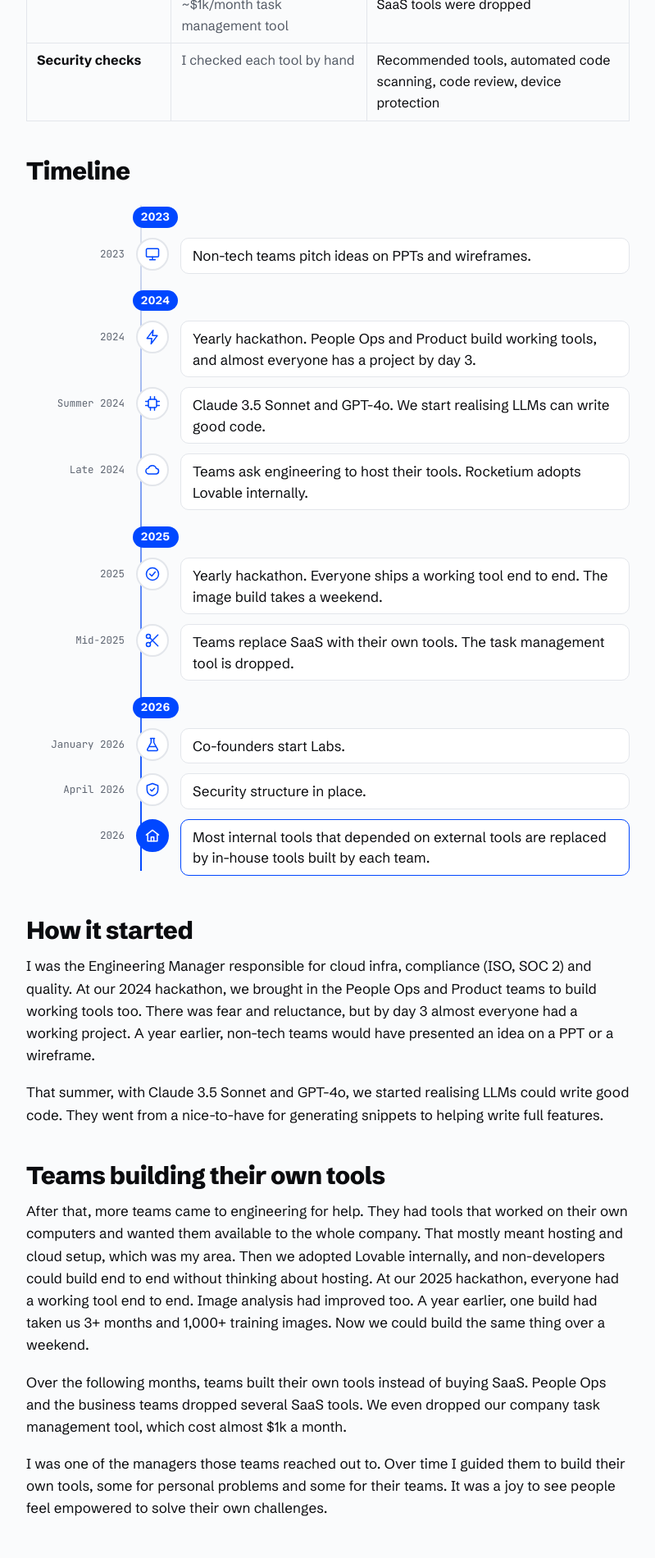
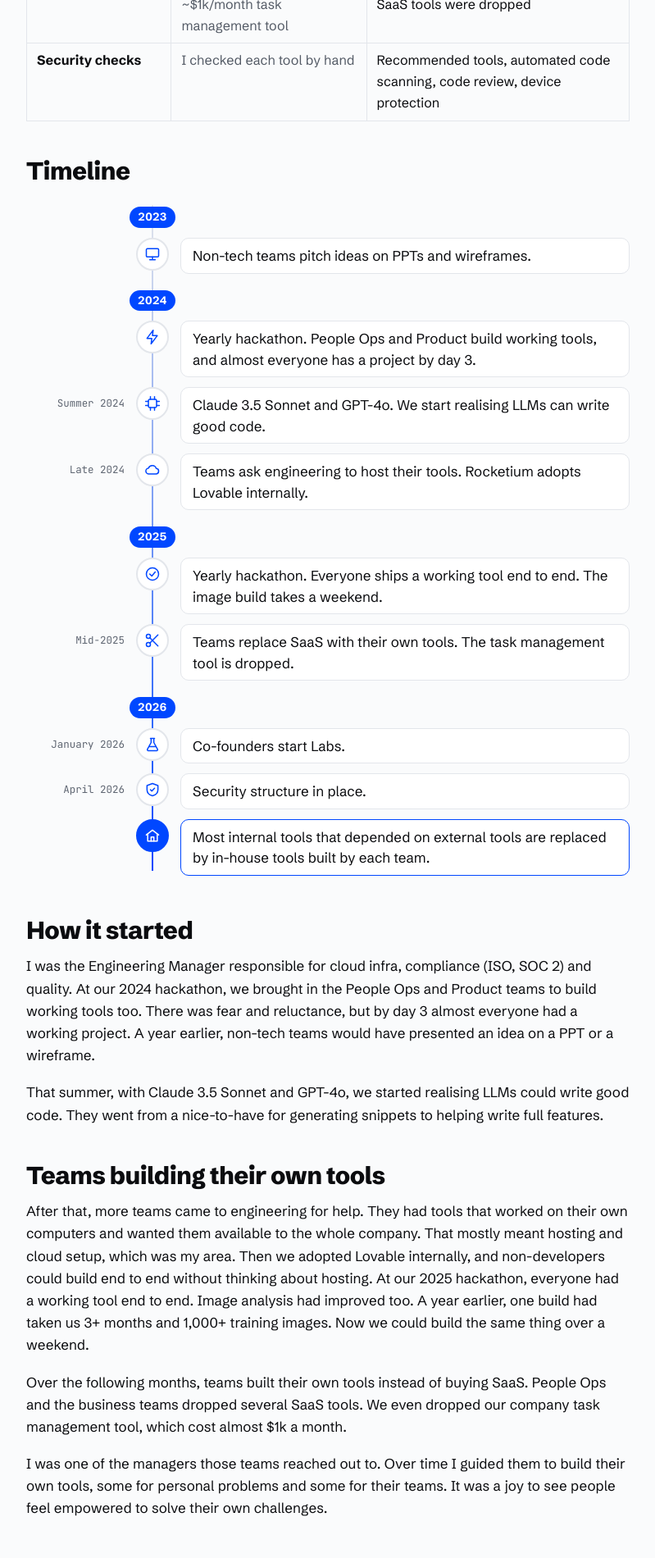
Before and after one commit to and/and.github.io, a Jekyll site: the page built from ather.md, in a window 1280 px wide. Shown: the part 854-2754 px from the top of the page at 82% size, without its empty margins (240-1039 px from the left). Built offline with Jekyll 4.4.1, drawn with Linux system fonts in a browser that asks for light colours; some of the changed text lies outside the part shown.

Commit message:
Ather note: align timeline rail, drop repeated year labels, add sign-off
Co-Authored-By: Claude Opus 5.5 <noreply@anthropic.com>

```diff
--- a/ather.md
+++ b/ather.md
@@ -23,11 +23,11 @@ sitemap: false
 }
 .ath-tl{margin:8px 0 28px}
 .post-content .ath-tl ol{list-style:none;margin:0;padding:0;position:relative}
-.ath-tl ol::before{content:"";position:absolute;top:12px;bottom:12px;left:calc(var(--ath-w) + 19px);width:2px;background:linear-gradient(var(--rule),var(--accent))}
+.ath-tl ol::before{content:"";position:absolute;top:12px;bottom:12px;left:calc(var(--ath-w) + 33px);width:2px;background:linear-gradient(var(--rule),var(--accent))}
 .ath-tl{--ath-w:7.5rem}
 .post-content .ath-tl li{margin:0;position:relative}
 .ath-year{display:grid;grid-template-columns:var(--ath-w) 40px 1fr;column-gap:14px;padding:14px 0 6px}
-.ath-year span{grid-column:2 / 4;justify-self:start;font-weight:700;font-size:.85rem;letter-spacing:.04em;color:var(--surface);background:var(--accent);border-radius:999px;padding:2px 10px;position:relative;left:-4px}
+.ath-year span{grid-column:2;justify-self:center;font-weight:700;font-size:.85rem;letter-spacing:.04em;color:var(--surface);background:var(--accent);border-radius:999px;padding:2px 10px}
 .ath-ev{display:grid;grid-template-columns:var(--ath-w) 40px 1fr;column-gap:14px;align-items:start;padding:6px 0}
 .ath-when{font-family:var(--mono);font-size:.78rem;color:var(--faint);text-align:right;padding-top:10px}
 .ath-dot{width:40px;height:40px;border-radius:50%;background:var(--surface);border:2px solid var(--rule);display:grid;place-items:center;color:var(--accent);position:relative;z-index:1}
@@ -38,7 +38,7 @@ sitemap: false
 @media (max-width:600px){
   .ath-tl ol::before{left:19px}
   .ath-year,.ath-ev{grid-template-columns:40px 1fr;column-gap:12px}
-  .ath-year span{grid-column:1 / 3;left:0}
+  .ath-year span{grid-column:1 / 3;justify-self:start}
   .ath-when{grid-column:2;grid-row:1;text-align:left;padding:0 0 4px}
   .ath-dot{grid-column:1;grid-row:1 / 3}
   .ath-ev p{grid-column:2}
@@ -68,18 +68,18 @@ I came across the AI Enablement Lead role at Ather on LinkedIn. For the past two
 <figure class="ath-tl" aria-label="Timeline of AI adoption at Rocketium, 2023 to 2026">
 <ol>
 <li class="ath-year" aria-hidden="true"><span>2023</span></li>
-<li class="ath-ev"><span class="ath-when">2023</span><span class="ath-dot"><svg viewBox="0 0 24 24" aria-hidden="true"><rect x="3" y="4" width="18" height="12" rx="1.5"/><path d="M12 16v4M8 20h8"/></svg></span><p>Non-tech teams pitch ideas on PPTs and wireframes.</p></li>
+<li class="ath-ev"><span class="ath-when"></span><span class="ath-dot"><svg viewBox="0 0 24 24" aria-hidden="true"><rect x="3" y="4" width="18" height="12" rx="1.5"/><path d="M12 16v4M8 20h8"/></svg></span><p>Non-tech teams pitch ideas on PPTs and wireframes.</p></li>
 <li class="ath-year" aria-hidden="true"><span>2024</span></li>
-<li class="ath-ev"><span class="ath-when">2024</span><span class="ath-dot"><svg viewBox="0 0 24 24" aria-hidden="true"><path d="M13 2 4 14h7l-1 8 9-12h-7z"/></svg></span><p>Yearly hackathon. People Ops and Product build working tools, and almost everyone has a project by day 3.</p></li>
+<li class="ath-ev"><span class="ath-when"></span><span class="ath-dot"><svg viewBox="0 0 24 24" aria-hidden="true"><path d="M13 2 4 14h7l-1 8 9-12h-7z"/></svg></span><p>Yearly hackathon. People Ops and Product build working tools, and almost everyone has a project by day 3.</p></li>
 <li class="ath-ev"><span class="ath-when">Summer 2024</span><span class="ath-dot"><svg viewBox="0 0 24 24" aria-hidden="true"><rect x="6" y="6" width="12" height="12" rx="2"/><path d="M9 2v4M15 2v4M9 18v4M15 18v4M2 9h4M2 15h4M18 9h4M18 15h4"/></svg></span><p>Claude 3.5 Sonnet and GPT-4o. We start realising LLMs can write good code.</p></li>
 <li class="ath-ev"><span class="ath-when">Late 2024</span><span class="ath-dot"><svg viewBox="0 0 24 24" aria-hidden="true"><path d="M7 18h10a4 4 0 0 0 .5-7.97A6 6 0 0 0 6.1 9.5 4.25 4.25 0 0 0 7 18z"/></svg></span><p>Teams ask engineering to host their tools. Rocketium adopts Lovable internally.</p></li>
 <li class="ath-year" aria-hidden="true"><span>2025</span></li>
-<li class="ath-ev"><span class="ath-when">2025</span><span class="ath-dot"><svg viewBox="0 0 24 24" aria-hidden="true"><circle cx="12" cy="12" r="9"/><path d="m8 12 3 3 5-6"/></svg></span><p>Yearly hackathon. Everyone ships a working tool end to end. The image build takes a weekend.</p></li>
+<li class="ath-ev"><span class="ath-when"></span><span class="ath-dot"><svg viewBox="0 0 24 24" aria-hidden="true"><circle cx="12" cy="12" r="9"/><path d="m8 12 3 3 5-6"/></svg></span><p>Yearly hackathon. Everyone ships a working tool end to end. The image build takes a weekend.</p></li>
 <li class="ath-ev"><span class="ath-when">Mid-2025</span><span class="ath-dot"><svg viewBox="0 0 24 24" aria-hidden="true"><circle cx="6" cy="6" r="3"/><circle cx="6" cy="18" r="3"/><path d="M8.1 8.1 20 20M8.1 15.9 20 4"/></svg></span><p>Teams replace SaaS with their own tools. The task management tool is dropped.</p></li>
 <li class="ath-year" aria-hidden="true"><span>2026</span></li>
 <li class="ath-ev"><span class="ath-when">January 2026</span><span class="ath-dot"><svg viewBox="0 0 24 24" aria-hidden="true"><path d="M9 3h6M10 3v6L4.5 19a1.5 1.5 0 0 0 1.3 2h12.4a1.5 1.5 0 0 0 1.3-2L14 9V3"/><path d="M7 15h10"/></svg></span><p>Co-founders start Labs.</p></li>
 <li class="ath-ev"><span class="ath-when">April 2026</span><span class="ath-dot"><svg viewBox="0 0 24 24" aria-hidden="true"><path d="M12 3 4 6v6c0 4.5 3.4 8 8 9 4.6-1 8-4.5 8-9V6z"/><path d="m9 12 2 2 4-4"/></svg></span><p>Security structure in place.</p></li>
-<li class="ath-ev ath-now"><span class="ath-when">2026</span><span class="ath-dot"><svg viewBox="0 0 24 24" aria-hidden="true"><path d="M3 11 12 4l9 7"/><path d="M5 10v10h14V10"/><path d="M10 20v-6h4v6"/></svg></span><p>Most internal tools that depended on external tools are replaced by in-house tools built by each team.</p></li>
+<li class="ath-ev ath-now"><span class="ath-when"></span><span class="ath-dot"><svg viewBox="0 0 24 24" aria-hidden="true"><path d="M3 11 12 4l9 7"/><path d="M5 10v10h14V10"/><path d="M10 20v-6h4v6"/></svg></span><p>Most internal tools that depended on external tools are replaced by in-house tools built by each team.</p></li>
 </ol>
 </figure>
 
```
Also changed, not shown: other parts of ather.md (+3 -0 lines).
